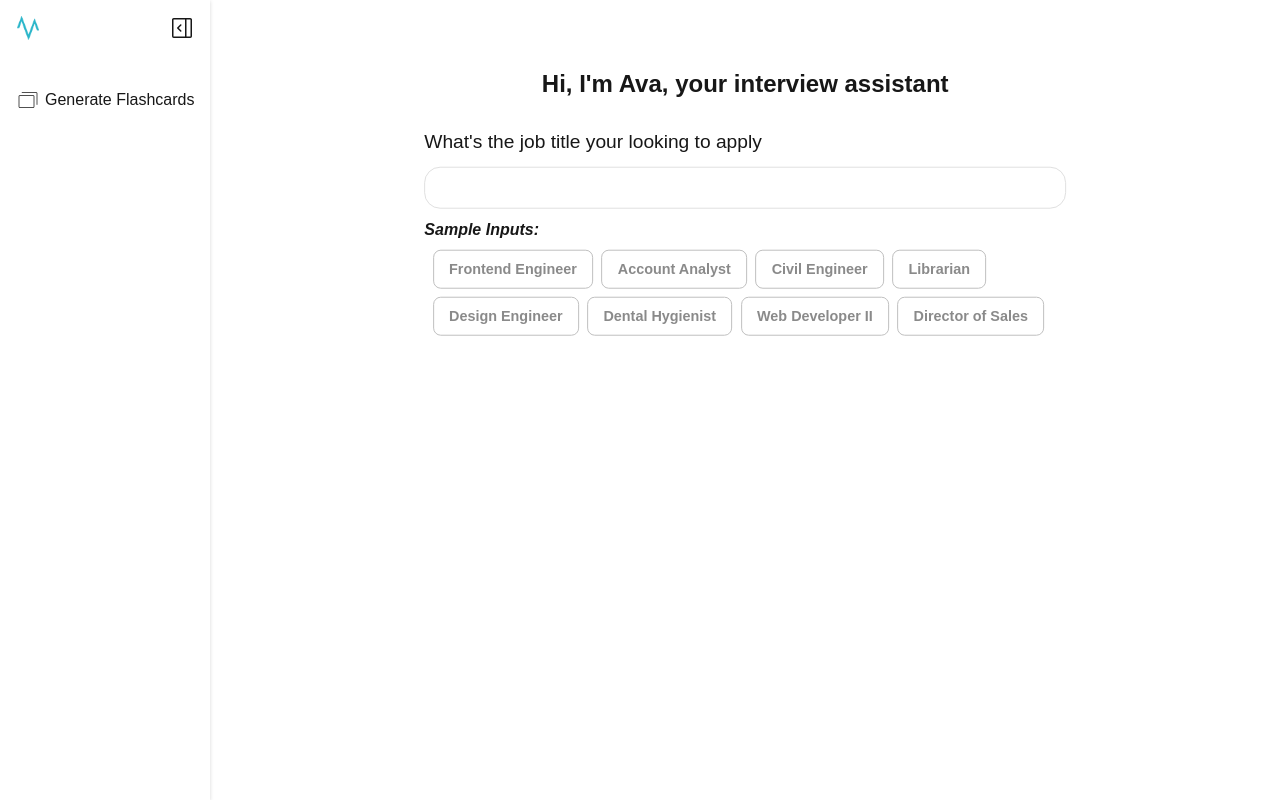
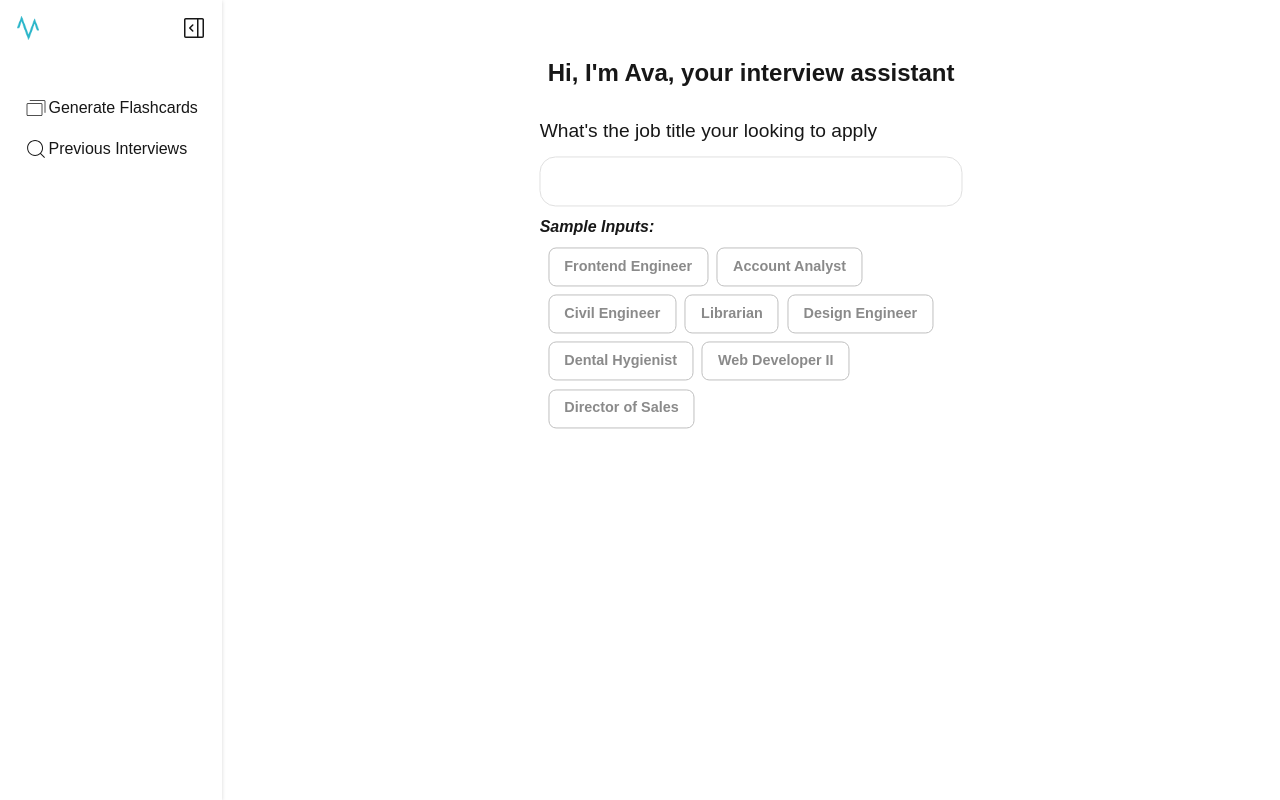
Before and after one commit to yousebastian1618/askava, a Next.js app: page / in a window 1280 px wide. Built offline with nearby package versions, Linux system fonts and the light colour scheme.

Commit message:
fixed sidebar width

```diff
--- a/src/app/(home)/_components/Sidebar/styles.module.scss
+++ b/src/app/(home)/_components/Sidebar/styles.module.scss
@@ -2,7 +2,6 @@
   height: 100%;
   box-shadow: rgba(0, 0, 0, 0.16) 0 1px 4px;
   padding: 0 1rem;
-  width: fit-content;
   .sidebarTop {
     display: flex;
     justify-content: space-between;
--- a/src/app/(home)/page.tsx
+++ b/src/app/(home)/page.tsx
@@ -8,9 +8,7 @@ import {sampleJobTitles} from "@/objects/objects";
 export default function Home() {
   return (
     <div className={styles.container}>
-      <div className={styles.sidebar}>
-        <Sidebar />
-      </div>
+      <Sidebar />
       <div className={styles.mainContainer}>
         <div className={styles.main}>
           <TypingText text={"Hi, I'm Ava, your interview assistant"} className={styles.mainTitle} />
--- a/src/app/(home)/styles.module.scss
+++ b/src/app/(home)/styles.module.scss
@@ -2,7 +2,6 @@
   display: flex;
   width: 100vw;
   height: 100vh;
-
   .sidebar {
   }
 
@@ -13,7 +12,7 @@
       background-color: #2B2B2B;
     }
     .main {
-      width: 60%;
+      width: 40%;
       display: flex;
       flex-direction: column;
       align-items: center;
--- a/src/components/MainInput/styles.module.scss
+++ b/src/components/MainInput/styles.module.scss
@@ -8,7 +8,7 @@
   display: flex;
   align-items: center;
   gap: 8px;
-  padding: 8px 12px;
+  padding: 12px;
   border-radius: 1rem;
   background: white;
   width: 100%;
--- a/src/components/SidebarItem/Sidebaritem.tsx
+++ b/src/components/SidebarItem/Sidebaritem.tsx
@@ -9,7 +9,7 @@ type Props = {
 export default function SidebarItem({ item, shrunk }: Props) {
   return (
     <div className={styles.container}>
-      <span className={styles.icon}>
+      <span className={`${styles.icon} ${shrunk ? 'm-0' : 'mr-[10]'}`}>
         <Icon icon={item.name} />
       </span>
       {!shrunk && <span className={styles.label}>{item.label}</span>}
--- a/src/components/SidebarItem/styles.module.scss
+++ b/src/components/SidebarItem/styles.module.scss
@@ -1,9 +1,15 @@
 .container {
   display: flex;
   align-items: center;
+  cursor: pointer;
+  padding: 1ex;
+  transition: 0.1s ease;
+  border-radius: 1rem;
+  &:hover {
+    box-shadow: var(--main-color) 0 0 0 1px;
+  }
   .icon {
     font-size: 1.5rem;
-    margin-right: 5px;
   }
   .label {
     text-wrap: nowrap;
--- a/src/objects/objects.tsx
+++ b/src/objects/objects.tsx
@@ -1,6 +1,7 @@
 import {PiCardsThin} from "react-icons/pi";
 import { GoSidebarExpand } from "react-icons/go";
 import { GoSidebarCollapse } from "react-icons/go";
+import { CiSearch } from "react-icons/ci";
 import {JSX} from "react";
 
 
@@ -8,6 +9,10 @@ export const SidebarItems = [
   {
     name: 'flashcard',
     label: 'Generate Flashcards'
+  },
+  {
+    name: 'search',
+    label: 'Previous Interviews'
   }
 ]
 
@@ -24,6 +29,7 @@ export const sampleJobTitles = [
 
 export const IconMap: Record<string, JSX.Element> = {
   flashcard: <PiCardsThin />,
+  search: <CiSearch />,
   shrinkSidebar: <GoSidebarExpand />,
   expandSidebar: <GoSidebarCollapse />
 };
```
